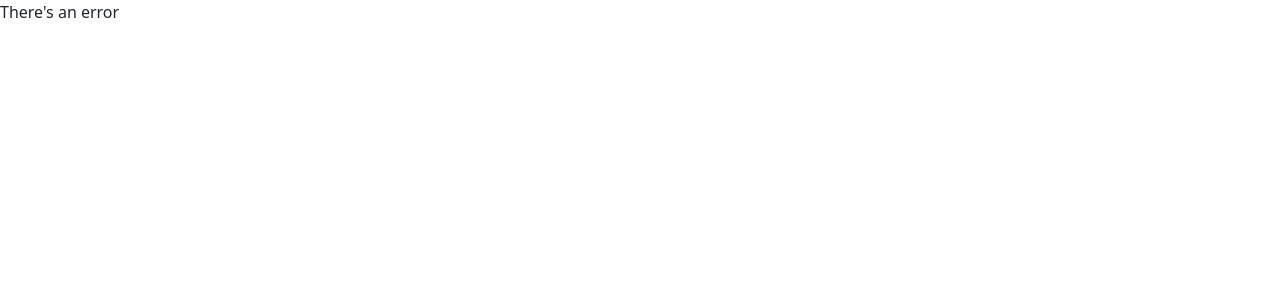
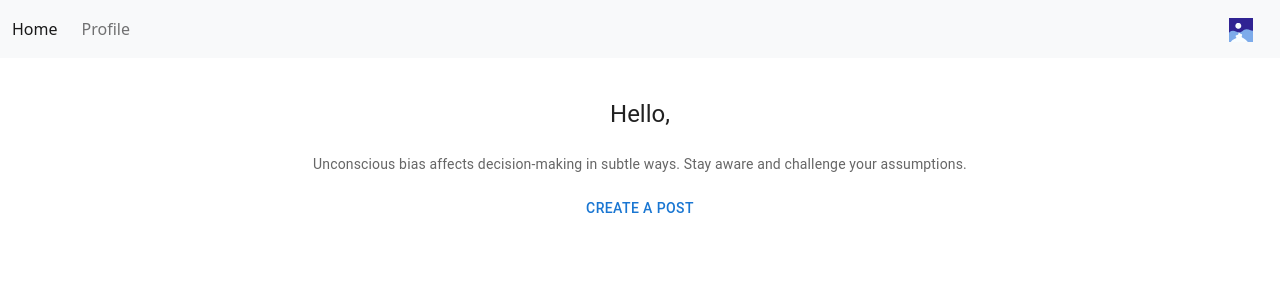
Before and after one commit to jasminelim327/Crissy, a React (Vite) app in the folder react-app/: page /post/1 in a window 1280 px wide. Shown: the top 300 px of the page. Built offline with nearby package versions, Linux system fonts and the light colour scheme; no server answers; the database is empty.

Commit message:
createpost

```diff
--- a/react-app/package.json
+++ b/react-app/package.json
@@ -14,6 +14,7 @@
     "@mui/icons-material": "^5.11.16",
     "@mui/material": "^5.13.0",
     "@mui/x-date-pickers": "^6.5.0",
+    "@types/firebase": "^3.2.1",
     "axios": "^1.4.0",
     "bootstrap": "^5.2.3",
     "dayjs": "^1.11.7",
--- a/react-app/src/components/Post/CreatePost.tsx
+++ b/react-app/src/components/Post/CreatePost.tsx
@@ -59,9 +59,11 @@ export default function CreatePost({ onCreate }: CreatePostProps) {
     top: "50%",
     left: "50%",
     transform: "translate(-50%, -50%)",
-    width: 400,
+    width: 800,
+    height:400,
     bgcolor: "background.paper",
-    border: "2px solid #000",
+    border: "0px solid #000",
+    borderRadius: 3,
     boxShadow: 24,
     padding: 2,
   };
@@ -98,8 +100,10 @@ export default function CreatePost({ onCreate }: CreatePostProps) {
               id="title-field"
               label="Title of your post"
               multiline
+
               maxRows={4}
               variant="standard"
+              fullWidth
               onChange={(event) => setTitle(event.target.value)}
             />
 
@@ -111,7 +115,9 @@ export default function CreatePost({ onCreate }: CreatePostProps) {
               id="content-field"
               label="Body of your post"
               multiline
-              maxRows={4}
+              rows={5}
+              maxRows={10}
+              fullWidth
               variant="standard"
               onChange={(event) => setContent(event.target.value)}
             />
--- a/react-app/src/components/Post/PostItem.tsx
+++ b/react-app/src/components/Post/PostItem.tsx
@@ -6,12 +6,14 @@ import {
   CardContent,
   Typography,
 } from "@mui/material";
-import { MouseEventHandler, useState } from "react";
+import { MouseEventHandler, useContext, useState } from "react";
 import LikeButton from "../Animation/LikeButton";
 import CommentSection from "../Comment/CommentSection";
+import { UserContext } from "../../App";
+import {firebase} from "firebase";
 
 export interface PostItemProps extends PostItemBase {
-  id: number;
+  id: string;
   onClick?: MouseEventHandler;
   createdAt: Date;
 }
@@ -21,24 +23,31 @@ export interface PostItemBase {
   content: string;
   username: string;
   likes: number;
+  createdAt: firebase.firestore.Timestamp;
 }
 
 function PostItem(props: PostItemProps) {
+  const { user, setUser } = useContext(UserContext);
   const [showComment, setShowComment] = useState(false);
+
   const handleClick = () => {
     setShowComment(!showComment);
   };
-  const formattedDate = new Date(props.createdAt).toLocaleString();
+
+  const createdAtDate = new Date(1687168594 * 1000);
+  const dateset = createdAtDate.toLocaleDateString();
+  const formattedTime = createdAtDate.toLocaleTimeString();
+  const formattedDate = dateset + " "+formattedTime;
 
   return (
     <>
       <Card
         onClick={props.onClick}
         sx={{
-          maxWidth: 1000,
+          maxWidth: 1800,
           alignItems: "center",
           justifyContent: "space-between",
-          margin: 5,
+          margin: 2,
         }}
       >
         <CardContent
@@ -52,10 +61,8 @@ function PostItem(props: PostItemProps) {
           }}
         >
           <div>
-
             <Typography variant="body2" color="text.secondary">
-              {/* i dun understand why this is breaKIINg the code but it is */}
-              {/* {props.username} */}
+              {props.username}
             </Typography>
           </div>
 
@@ -71,7 +78,7 @@ function PostItem(props: PostItemProps) {
             variant="h5"
             component="div"
           >
-            {props.title}
+            #{props.title}
           </Typography>
 
           <Typography variant="body2" color="text.secondary">
--- a/react-app/src/components/Post/PostPage.tsx
+++ b/react-app/src/components/Post/PostPage.tsx
@@ -1,52 +1,121 @@
-import { Navigate, useParams } from "react-router-dom";
-import PostItem, { PostItemProps } from "./PostItem";
-import { useEffect, useState } from "react";
+import React, { ReactElement, useContext, useEffect, useState } from "react";
+import PostItem from "./PostItem";
+import { useNavigate } from "react-router-dom";
+import NavBar from "../NavBar";
+import { PostItemProps } from "./PostItem";
+import CreatePost from "./CreatePost";
+import { Box, Card, CardContent, Grid, Typography } from "@mui/material";
+import { UserContext } from "../../App";
 import LoadingSpinner from "../Animation/LoadingSpinner";
+import { getDocs, collection } from "firebase/firestore";
+import { db } from "../../backend/firebase";
 
-const initialPost: PostItemProps = {
-    id: 0,
-    title: '',
-    content: '',
-    username: "",
-    likes: 0,
-    createdAt:  new Date()
-    ,
+export default function Post() {
+
+  interface UserContextType {
+    user: string;
+    setUser: React.Dispatch<React.SetStateAction<string>>;
   }
 
-const PostPage = () => {
+  const navigate = useNavigate();
+  const { user } = useContext(UserContext) as UserContextType;
+  const postItems: ReactElement[] = [];
+  const [isLoading, setIsLoading] = useState(false);
+  const [posts, setPosts] = useState<PostItemProps[]>([]);
+  const [error, setError] = useState("");
 
-    const { id } = useParams();
-    const [isLoading, setIsLoading] = useState(true);
-    const [post, setPost] = useState<PostItemProps>(initialPost);
-    const [error, setError] = useState();
+  // to have followers/ following kind of scenario - allow the user to follow the users and the post is based on the user they are following
+
+  // add a new collection for follower
+
+  //  when retrieving the posts, set a constraint to have following only posts
+  // following button, -- maybe for future improvements
 
   useEffect(() => {
-    console.log("fetching data");
-    fetch(`https://647087103de51400f7247096.mockapi.io/api/inspire2023/post/${id}`)
-        .then(response => response.json())
-        .then(data => {
-            setPost(data);
+    const fetchData = async () => {
+      try {
+        //  before this, get the following of this user and then get the posts of
+        const querySnapshot = await getDocs(collection(db, "post"));
+        const fetchedData = querySnapshot.docs.map((doc) => ({
+          id: doc.id,
+        createdAt: doc.data().createdAt,
+        title: doc.data().title,
+        content: doc.data().content,
+        username: doc.data().username,
+        likes: doc.data().likes
+        }));
+        console.log(fetch)
+        setPosts(fetchedData.reverse());
         setIsLoading(false);
-            console.log(data);
-        })
-        .catch(error => {
-            setError(error);
+      } catch (error) {
+
+        setError(error as string);
+        console.log(error)
         setIsLoading(false);
-        });
+      }
+    };
 
-    }, [])
+    fetchData();
+  }, []);
+
+
+  const handleCreatePost = (newPost: PostItemProps) => {
+    setPosts((prevPosts) => [newPost, ...prevPosts]);
+  };
 
   if (isLoading) {
-    return <LoadingSpinner />;;
+    return <LoadingSpinner />;
   }
 
   if (error) {
-    return <div>There's an error</div>
-
-}
-    return <PostItem id={post.id}
-    title={post.title}
-    content={post.content} username={post.username} likes={post.likes} createdAt={post.createdAt} />;
+    return <div>There's an error</div>;
   }
 
-export default PostPage;
+  for (let i = 0; i < posts.length; i++) {
+    postItems.push(
+      <PostItem
+        key={posts[i].id}
+        id={posts[i].id}
+        title={posts[i].title}
+        content={posts[i].content}
+        username={posts[i].username}
+        likes={posts[i].likes}
+        // on click event -> create a path to the individual post - jasmine
+        onClick={() => navigate("/post/" + posts[i].id)}
+        createdAt={posts[i].createdAt}
+      />
+    );
+  }
+  return (
+    <>
+      <NavBar></NavBar>
+      <Box sx={{ display: "flex", justifyContent: "center", marginTop: 3}}>
+      <Card variant="outlined" sx={{border:'0px'}}>
+        <CardContent>
+          <Typography variant="h5" align="center" gutterBottom>
+            Hello, {user}
+          </Typography>
+          <Box
+            sx={{
+              borderTop: "0px solid ",
+              marginTop: 0,
+              paddingTop: 2,
+              color: "#666",
+            }}
+          >
+            <Typography variant="body2" align="center">
+              Unconscious bias affects decision-making in subtle ways. Stay
+              aware and challenge your assumptions.
+              <br></br>
+              <CreatePost onCreate={handleCreatePost} />
+            </Typography>
+          </Box>
+        </CardContent>
+      </Card>
+    </Box>
+      <Grid justifyContent="space-between" alignItems="center">
+        {postItems}
+      </Grid>
+    </>
+  );
+}
```
Also changed, not shown: 1 other file (tests, documents, lock files or other folders). Lines whose indentation alone changed are shown as unchanged.
